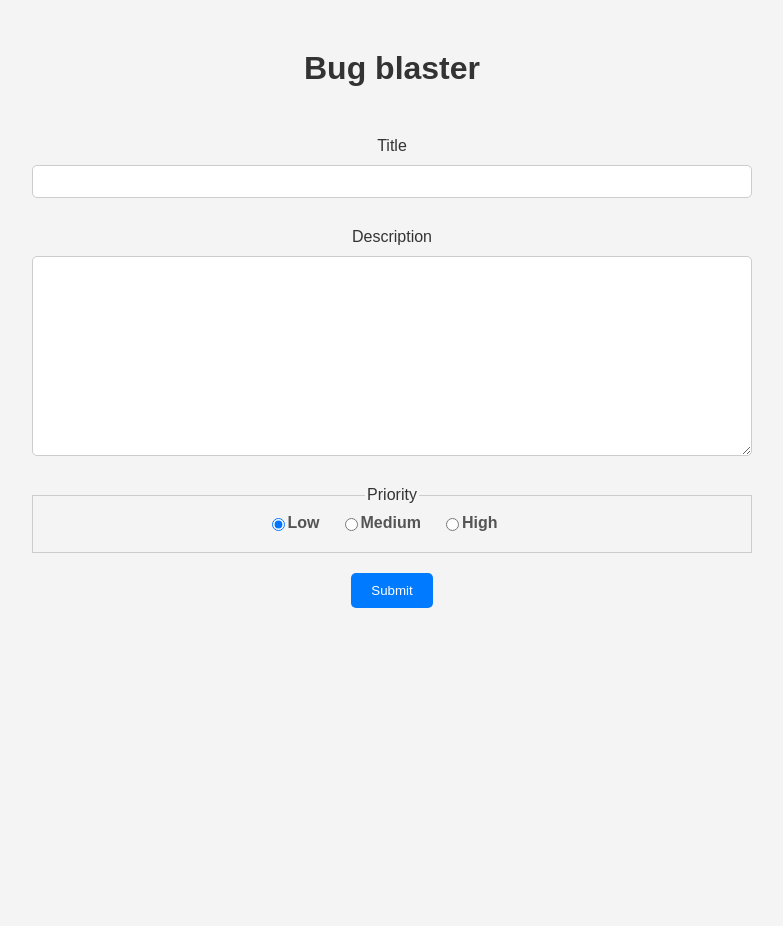
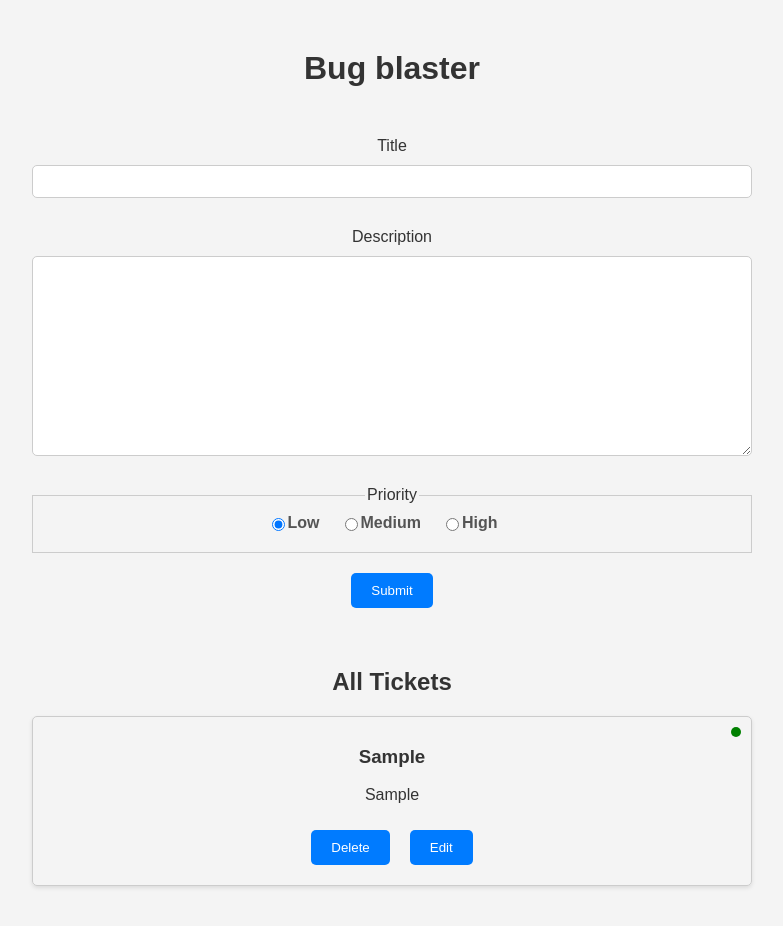
Before and after one commit to kondiamantis/bug-blaster, a React (Create React App) app: page / in a window 1280 px wide. Both pictures are taken after typing "Sample", "Sample" into the empty fields and a click on the button "Submit". Shown: the top 926 px of the page, without its empty margins (248-1031 px from the left). Before the commit the page ends 800 px from the top, so only its background shows below. Built offline with nearby package versions, Linux system fonts and the light colour scheme.

Commit message:
delete functionality of ticket item

```diff
--- a/src/App.js
+++ b/src/App.js
@@ -3,6 +3,7 @@
 import TicketForm from './components/TicketForm';
 import { useReducer } from 'react';
 import ticketReducer from './reducers/ticketReducer';
+import TicketList from './components/TicketList';
 
 function App() {
 
@@ -15,6 +16,15 @@
       <div className="container">
         <h1>Bug blaster</h1>
         <TicketForm dispatch={dispatch} />
+
+        {state.tickets.length > 0 &&
+          <div className='results'>
+            <h2>All Tickets</h2>
+            <TicketList tickets={state.tickets} dispatch={dispatch} />
+          </div>
+        }
+
+
       </div>
     </div>
   );
--- /dev/null
+++ b/src/components/TicketItem.js
@@ -0,0 +1,22 @@
+import React from 'react';
+
+export default function TicketItem({ticket, dispatch}) {
+
+    const {id, title, description, priority} = ticket;
+
+    const priorityClass = {
+        1: 'priority-low',
+        2: 'priority-medium',
+        3: 'priority-high',
+    }
+
+    return (
+        <div className="ticket-item">
+            <div className={`priority-dot ${priorityClass[priority]}`}></div>
+            <h3>{title}</h3>
+            <p>{description}</p>
+            <button className='button' onClick={() => dispatch({type: 'DELETE_TICKET', payload: id})}>Delete</button>
+            <button className='button' onClick={() => {/* Edit ticket */}}>Edit</button>
+        </div>
+    )
+}
--- /dev/null
+++ b/src/components/TicketList.js
@@ -0,0 +1,13 @@
+import React from 'react';
+import TicketItem from './TicketItem';
+
+export default function TicketList({tickets, dispatch}) {
+
+    return (
+      <div className="ticket-list">
+        {tickets.map((ticket) => (
+          <TicketItem key={ticket.id} ticket={ticket} dispatch={dispatch} />
+        ))}
+      </div>
+    );
+}
```
